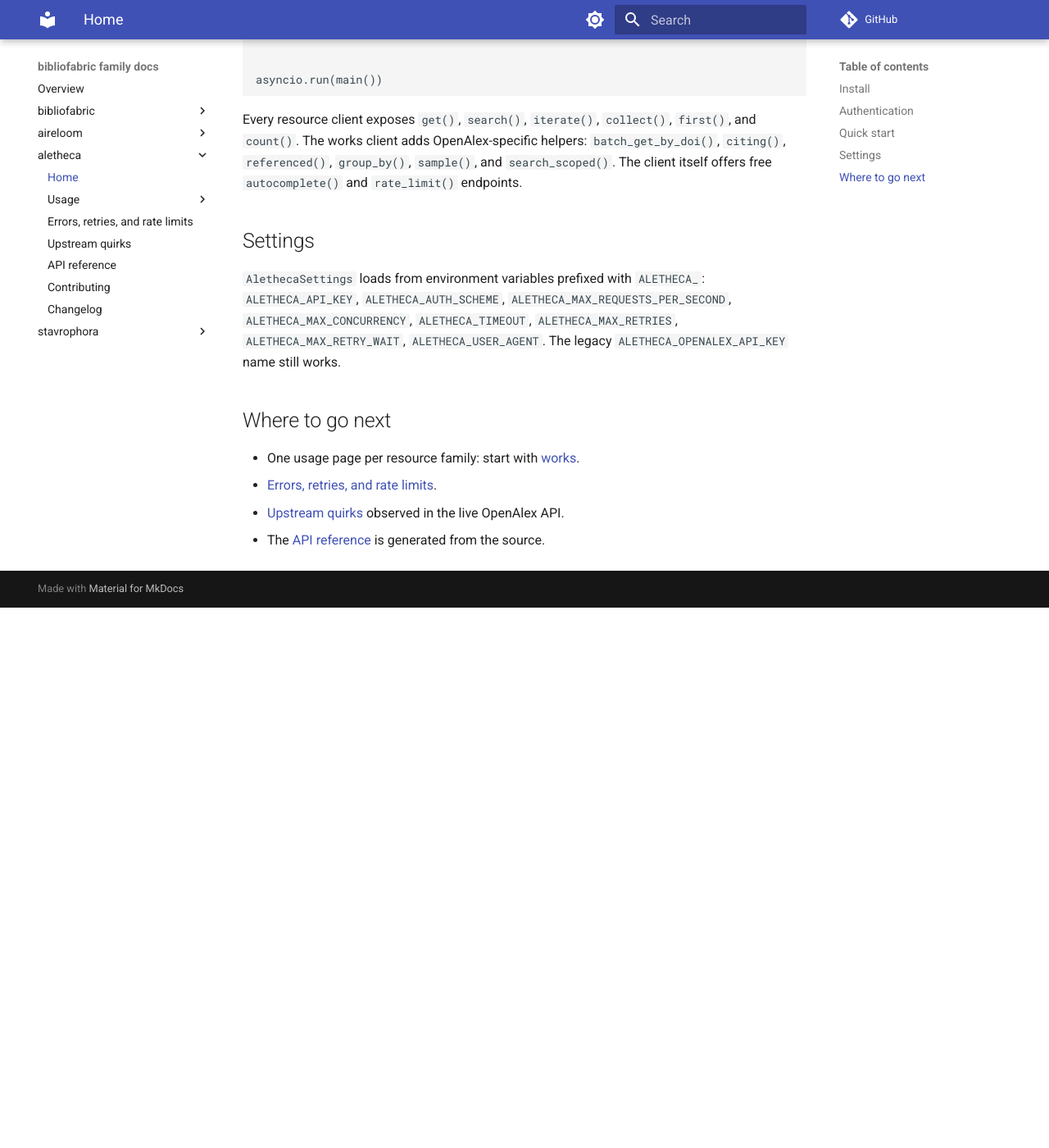
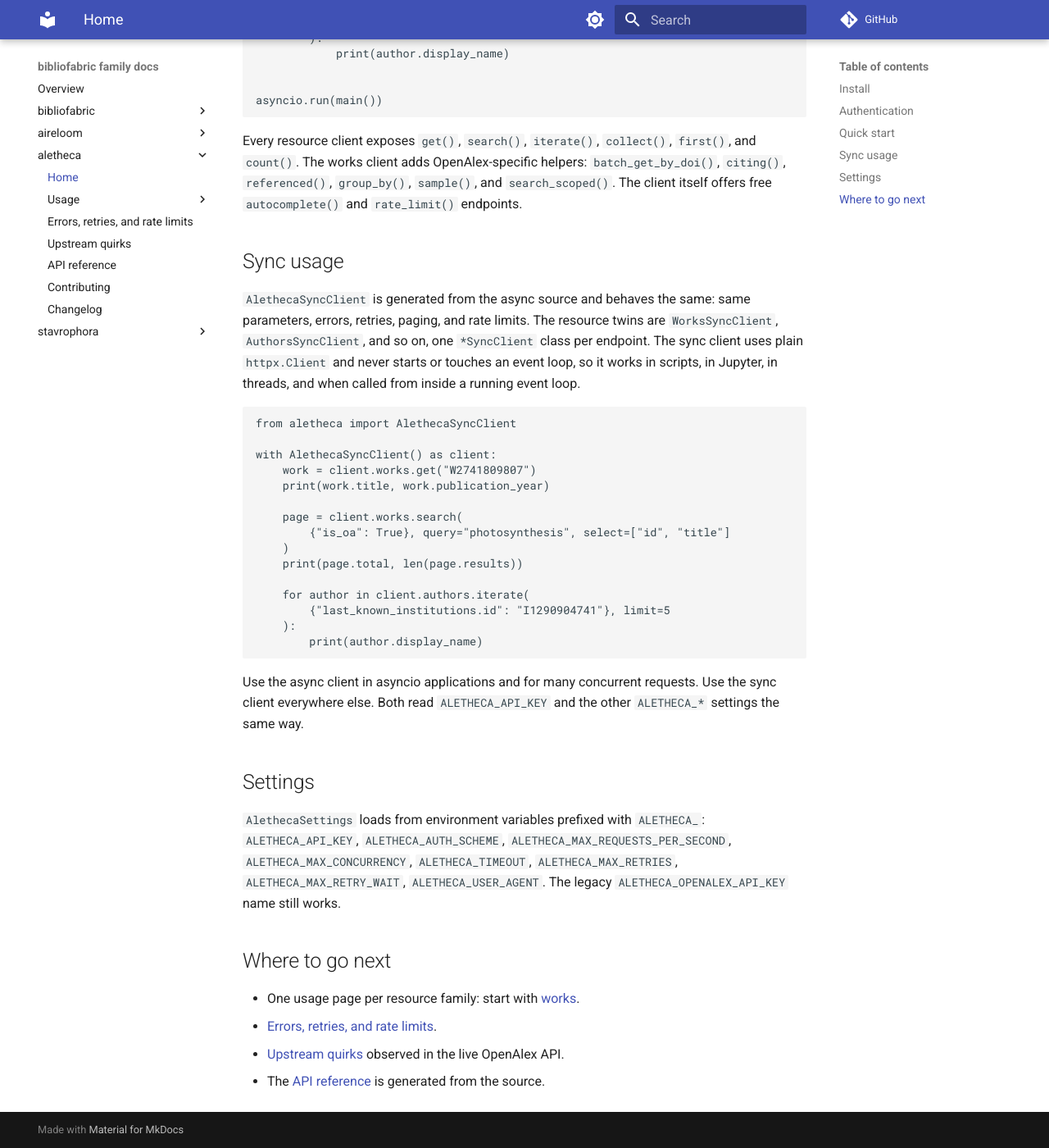
Before and after one commit to utsmok/bibliofabric, an MkDocs documentation site: the page built from docs/aletheca/index.md, in a window 1280 px wide and 1400 px high, scrolled down 1178 px. Shown: the whole window at 82% size. Built offline with MkDocs 1.6.1 and Material for MkDocs 9.7.7, drawn with Linux system fonts in a browser that asks for light colours; comment, search, counter and statistics services are not loaded; before the commit the page ends 1919 px from its top, so only the background shows below that; some of the changed text lies outside the part shown.

Commit message:
docs(aletheca): sync usage section, README quick start, changelog

````diff
--- a/docs/aletheca/index.md
+++ b/docs/aletheca/index.md
@@ -1,6 +1,6 @@
 # Aletheca
 
-Aletheca is an async Python client for the [OpenAlex API](https://docs.openalex.org/), built on [bibliofabric](https://github.com/utsmok/bibliofabric). It types all nine entity endpoints (works, authors, sources, institutions, topics, keywords, publishers, funders, awards) with Pydantic models and serializes OpenAlex filter syntax for you.
+Aletheca is a Python client for the [OpenAlex API](https://docs.openalex.org/), built on [bibliofabric](https://github.com/utsmok/bibliofabric). It types all nine entity endpoints (works, authors, sources, institutions, topics, keywords, publishers, funders, awards) with Pydantic models and serializes OpenAlex filter syntax for you. It ships an async client and a generated sync twin with the same API.
 
 ## Install
 
@@ -50,6 +50,30 @@ asyncio.run(main())
 
 Every resource client exposes `get()`, `search()`, `iterate()`, `collect()`, `first()`, and `count()`. The works client adds OpenAlex-specific helpers: `batch_get_by_doi()`, `citing()`, `referenced()`, `group_by()`, `sample()`, and `search_scoped()`. The client itself offers free `autocomplete()` and `rate_limit()` endpoints.
 
+## Sync usage
+
+`AlethecaSyncClient` is generated from the async source and behaves the same: same parameters, errors, retries, paging, and rate limits. The resource twins are `WorksSyncClient`, `AuthorsSyncClient`, and so on, one `*SyncClient` class per endpoint. The sync client uses plain `httpx.Client` and never starts or touches an event loop, so it works in scripts, in Jupyter, in threads, and when called from inside a running event loop.
+
+```python
+from aletheca import AlethecaSyncClient
+
+with AlethecaSyncClient() as client:
+    work = client.works.get("W2741809807")
+    print(work.title, work.publication_year)
+
+    page = client.works.search(
+        {"is_oa": True}, query="photosynthesis", select=["id", "title"]
+    )
+    print(page.total, len(page.results))
+
+    for author in client.authors.iterate(
+        {"last_known_institutions.id": "I1290904741"}, limit=5
+    ):
+        print(author.display_name)
+```
+
+Use the async client in asyncio applications and for many concurrent requests. Use the sync client everywhere else. Both read `ALETHECA_API_KEY` and the other `ALETHECA_*` settings the same way.
+
 ## Settings
 
 `AlethecaSettings` loads from environment variables prefixed with `ALETHECA_`: `ALETHECA_API_KEY`, `ALETHECA_AUTH_SCHEME`, `ALETHECA_MAX_REQUESTS_PER_SECOND`, `ALETHECA_MAX_CONCURRENCY`, `ALETHECA_TIMEOUT`, `ALETHECA_MAX_RETRIES`, `ALETHECA_MAX_RETRY_WAIT`, `ALETHECA_USER_AGENT`. The legacy `ALETHECA_OPENALEX_API_KEY` name still works.
````
Also changed, not shown: docs/aletheca/reference.md (+25 -6 lines).
